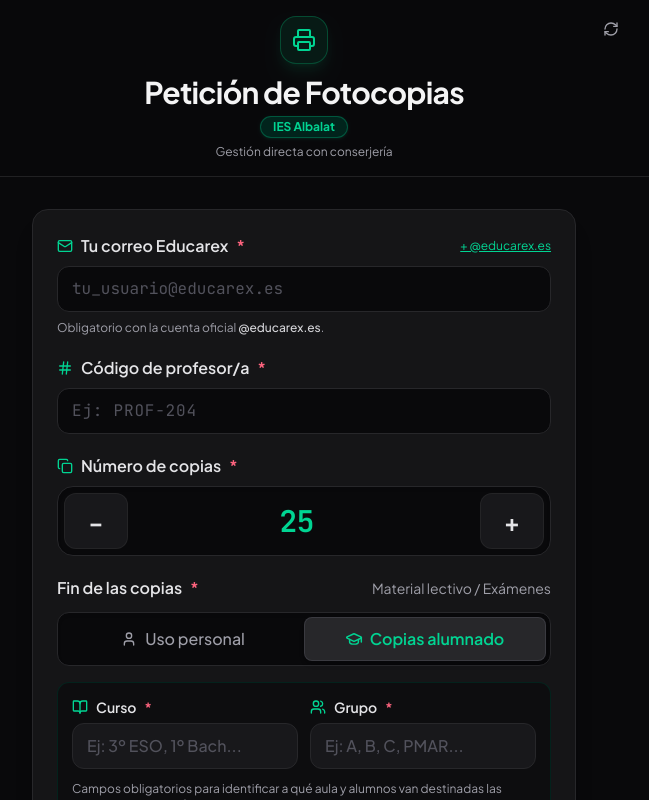
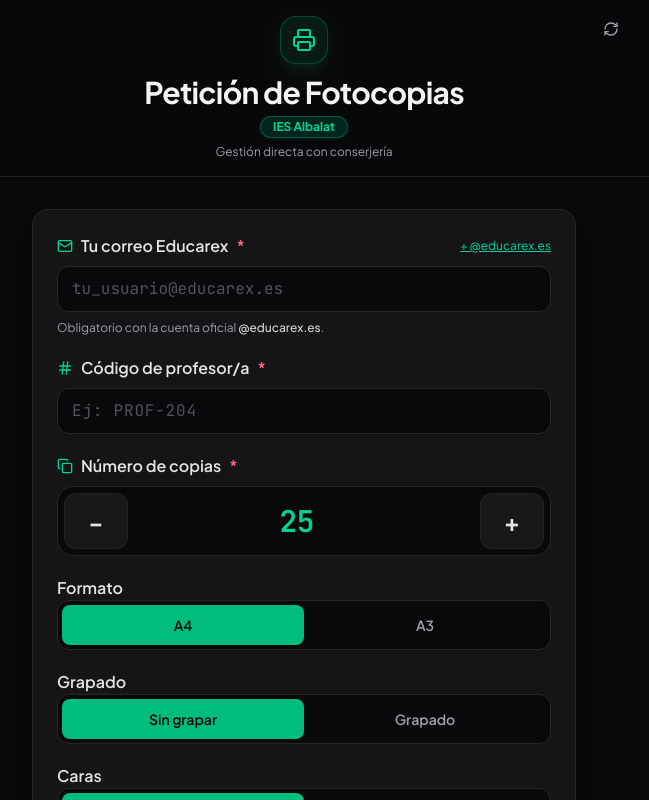
Before and after one commit to sobrino-plastica/albacopy, a React (Vite) app: page / in a window 1280 px wide. Shown: the top 800 px of the page, without its empty margins (336-985 px from the left). Built offline with nearby package versions, Linux system fonts and the light colour scheme.

Commit message:
Update App.tsx

```diff
--- a/src/App.tsx
+++ b/src/App.tsx
@@ -29,6 +29,8 @@ const CODE_STORAGE_KEY =
 
 const MAX_PDF_SIZE =
   25 * 1024 * 1024;
+
+type PaperSize = 'A4' | 'A3';
 
 export default function App() {
   // --------------------------------------------------
@@ -67,6 +69,19 @@ export default function App() {
 
   const [pdf, setPdf] =
     useState<AttachedPdf | null>(null);
+
+  // --------------------------------------------------
+  // OPCIONES DE IMPRESIÓN
+  // --------------------------------------------------
+
+  const [paperSize, setPaperSize] =
+    useState<PaperSize>('A4');
+
+  const [stapled, setStapled] =
+    useState<boolean>(false);
+
+  const [doubleSided, setDoubleSided] =
+    useState<boolean>(false);
 
   // --------------------------------------------------
   // ESTADO
@@ -113,6 +128,19 @@ export default function App() {
       ? 'Copias para alumnado'
       : 'Uso personal';
 
+  const paperSizeText =
+    paperSize;
+
+  const stapledText =
+    stapled
+      ? 'Grapado'
+      : 'Sin grapar';
+
+  const doubleSidedText =
+    doubleSided
+      ? 'A doble cara'
+      : 'A una cara';
+
   const emailSubject =
     `[COPIAS IES ALBALAT] Prof. ${cleanCodeForModal} - ${copiesCount} copias`;
 
@@ -123,6 +151,9 @@ export default function App() {
     `Código de profesor/a: ${cleanCodeForModal}`,
     `Número de copias: ${copiesCount}`,
     `Fin de las copias: ${purposeText}`,
+    `Formato: ${paperSizeText}`,
+    `Grapado: ${stapledText}`,
+    `Caras: ${doubleSidedText}`,
     ...(purpose === 'alumnado'
       ? [
           `Curso: ${cleanCourseForModal}`,
@@ -227,6 +258,11 @@ export default function App() {
       setCourse('');
       setGroup('');
       setPdf(null);
+
+      setPaperSize('A4');
+      setStapled(false);
+      setDoubleSided(false);
+
       setValidationError(null);
       setSendResult(null);
       setSendingStatus('idle');
@@ -354,7 +390,7 @@ export default function App() {
     try {
       // =================================================
       // PASO 1
-      // SOLICITAR URL FIRMADAS A VERCEL BLOB
+      // SOLICITAR URL FIRMADA DE SUBIDA
       // =================================================
 
       setLoadingStepText(
@@ -390,7 +426,6 @@ export default function App() {
         | {
             success?: boolean;
             uploadUrl?: string;
-            downloadUrl?: string;
             pathname?: string;
             error?: string;
           }
@@ -411,7 +446,7 @@ export default function App() {
         !uploadResponse.ok ||
         !uploadData?.success ||
         !uploadData.uploadUrl ||
-        !uploadData.downloadUrl
+        !uploadData.pathname
       ) {
         throw new Error(
           uploadData?.error ||
@@ -477,6 +512,70 @@ export default function App() {
 
       // =================================================
       // PASO 3
+      // GENERAR URL PRIVADA DE DESCARGA
+      // =================================================
+
+      setLoadingStepText(
+        'Verificando el PDF subido...'
+      );
+
+      setUploadProgress(55);
+
+      const downloadResponse =
+        await fetch(
+          '/api/upload-pdf',
+          {
+            method: 'POST',
+
+            headers: {
+              'Content-Type':
+                'application/json',
+            },
+
+            body: JSON.stringify({
+              type:
+                'blob.generate-download-url',
+
+              payload: {
+                pathname:
+                  uploadData.pathname,
+              },
+            }),
+          }
+        );
+
+      let downloadData:
+        | {
+            success?: boolean;
+            downloadUrl?: string;
+            error?: string;
+          }
+        | null = null;
+
+      try {
+        downloadData =
+          await downloadResponse.json();
+      } catch {
+        downloadData = {
+          success: false,
+          error:
+            'El servidor devolvió una respuesta no válida al preparar la descarga del PDF.',
+        };
+      }
+
+      if (
+        !downloadResponse.ok ||
+        !downloadData?.success ||
+        !downloadData.downloadUrl
+      ) {
+        throw new Error(
+          downloadData?.error ||
+            'No se pudo generar la URL segura de descarga del PDF.'
+        );
+      }
+
+      // =================================================
+      // PASO 4
       // ENVIAR DATOS A /api/send-email
       // =================================================
 
@@ -516,17 +615,26 @@ export default function App() {
               group:
                 cleanGroup,
 
+              paperSize:
+                paperSize,
+
+              stapled:
+                stapled,
+
+              doubleSided:
+                doubleSided,
+
               fileName:
                 pdf.name,
 
               downloadUrl:
-                uploadData.downloadUrl,
+                downloadData.downloadUrl,
             }),
           }
         );
 
       // =================================================
-      // PASO 4
+      // PASO 5
       // LEER RESPUESTA
       // =================================================
 
@@ -659,6 +767,70 @@ export default function App() {
 
       setIsStatusModalOpen(false);
     }
+  };
+
+  // --------------------------------------------------
+  // COMPONENTE TOGGLE
+  // --------------------------------------------------
+
+  const SlidingToggle = ({
+    label,
+    leftLabel,
+    rightLabel,
+    rightActive,
+    onChange,
+  }: {
+    label: string;
+    leftLabel: string;
+    rightLabel: string;
+    rightActive: boolean;
+    onChange: (value: boolean) => void;
+  }) => {
+    return (
+      <div className="space-y-2">
+        <label className="text-sm sm:text-base font-semibold text-zinc-200">
+          {label}
+        </label>
+
+        <div className="relative flex items-center w-full rounded-xl border border-zinc-800 bg-zinc-950 p-1">
+          <div
+            className={`absolute top-1 bottom-1 w-[calc(50%-4px)] rounded-lg bg-emerald-500 transition-transform duration-200 ${
+              rightActive
+                ? 'translate-x-full'
+                : 'translate-x-0'
+            }`}
+          />
+
+          <button
+            type="button"
+            onClick={() =>
+              onChange(false)
+            }
+            className={`relative z-10 flex-1 py-2.5 px-2 rounded-lg text-sm font-semibold transition-colors ${
+              !rightActive
+                ? 'text-zinc-950'
+                : 'text-zinc-400 hover:text-zinc-200'
+            }`}
+          >
+            {leftLabel}
+          </button>
+
+          <button
+            type="button"
+            onClick={() =>
+              onChange(true)
+            }
+            className={`relative z-10 flex-1 py-2.5 px-2 rounded-lg text-sm font-semibold transition-colors ${
+              rightActive
+                ? 'text-zinc-950'
+                : 'text-zinc-400 hover:text-zinc-200'
+            }`}
+          >
+            {rightLabel}
+          </button>
+        </div>
+      </div>
+    );
   };
 
   // --------------------------------------------------
@@ -880,6 +1052,50 @@ export default function App() {
 
             </div>
 
+            {/* FORMATO */}
+
+            <SlidingToggle
+              label="Formato"
+              leftLabel="A4"
+              rightLabel="A3"
+              rightActive={
+                paperSize === 'A3'
+              }
+              onChange={(value) =>
+                setPaperSize(
+                  value ? 'A3' : 'A4'
+                )
+              }
+            />
+
+            {/* GRAPADO */}
+
+            <SlidingToggle
+              label="Grapado"
+              leftLabel="Sin grapar"
+              rightLabel="Grapado"
+              rightActive={
+                stapled
+              }
+              onChange={
+                setStapled
+              }
+            />
+
+            {/* CARAS */}
+
+            <SlidingToggle
+              label="Caras"
+              leftLabel="A una cara"
+              rightLabel="A doble cara"
+              rightActive={
+                doubleSided
+              }
+              onChange={
+                setDoubleSided
+              }
+            />
+
             {/* FINALIDAD */}
 
             <PurposeToggle
```
